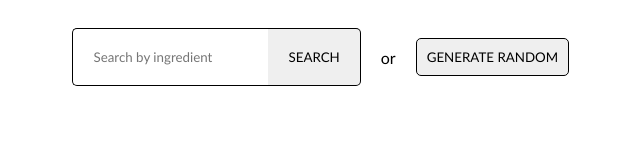
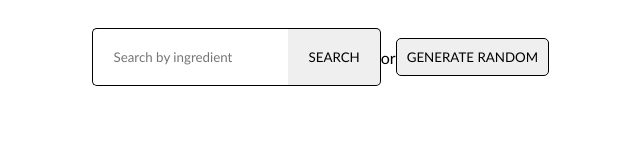
Before and after one commit to Miluche/Phase-1-Project, a plain HTML site: page index.html in a window 1280 px wide. Shown: the whole page, without its empty margins (276-916 px from the left). Drawn offline with Linux system fonts and the light colour scheme.

Commit message:
Update index.html

```diff
--- a/index.html
+++ b/index.html
@@ -12,9 +12,10 @@
 <body>
     <div class="container">
         <section id="mainActions">
-            <input type="search" placeholder="Search by ingredient" id="searchBar"/>
-            <button id="searchBtn">search</button>
-            <p style="margin: 0 20px;">or</p>
+            <div class="searchBarContainer">
+                <input type="search" placeholder="Search by ingredient" id="searchBar"/><button id="searchBtn">search</button>
+            </div>
+            <p class="or">or</p>
             <button id="generateRandomCockTail">Generate Random</button>
         </section>
         <main>
```
